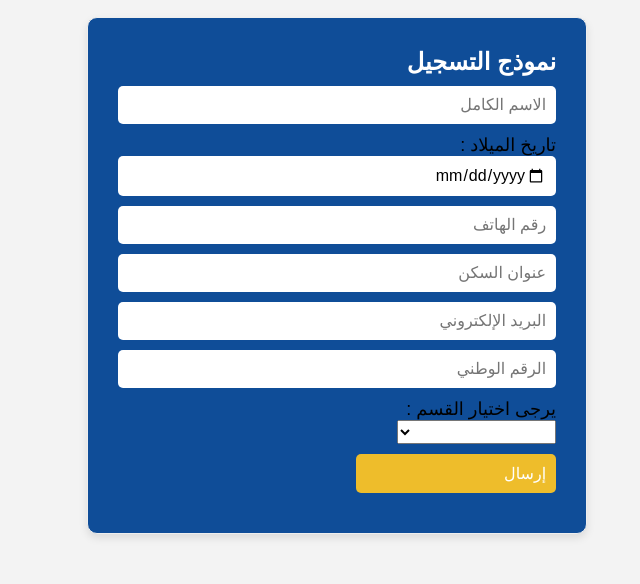
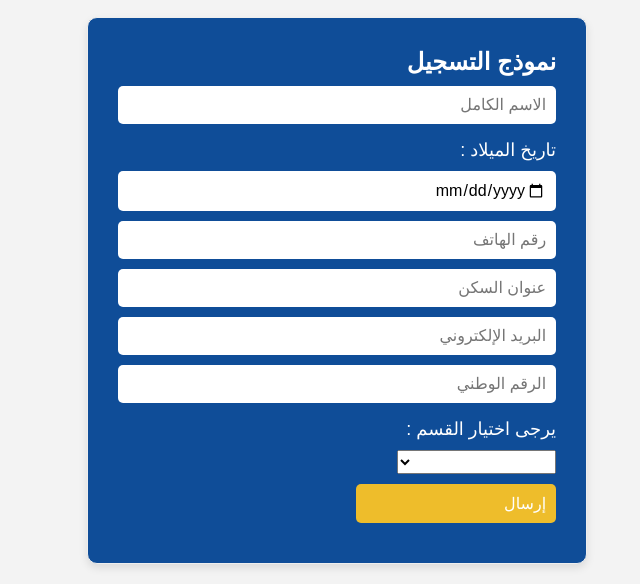
Before and after one commit to AlrefakUniversity/Alrefak-University, a plain HTML site: page index.html in a window 1280 px wide. Shown: the part 291-875 px from the top of the page, without its empty margins (330-970 px from the left). Before the commit the page ends 845 px from the top, so only its background shows below. Drawn offline with Linux system fonts and the light colour scheme.

Commit message:
Update Google Sheet.css

```diff
--- a/Google Sheet.css
+++ b/Google Sheet.css
@@ -105,6 +105,11 @@ input, textarea {
 #submit:hover {
 	background-color: #333333;
 }
+.pp{
+    color: white;
+    margin-top: 5px;
+    margin-bottom: 10px;
+}
 
 /* تصميم متجاوب للشاشات الصغيرة */
 @media (max-width: 600px) {
```
